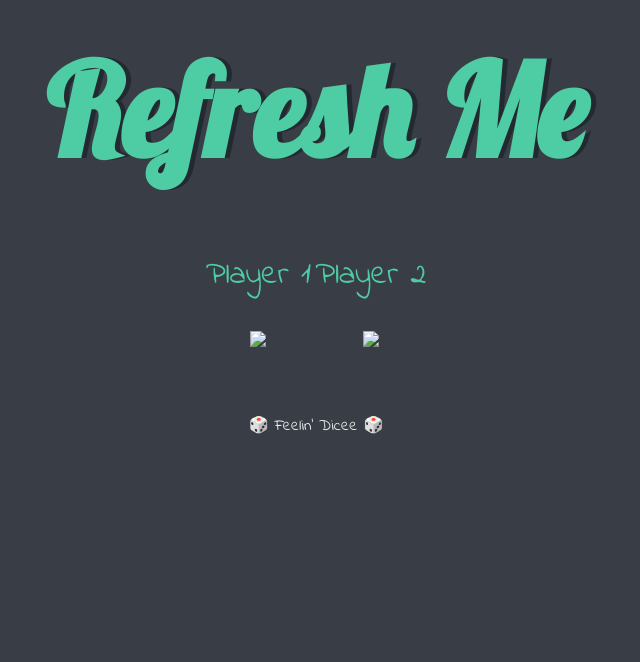
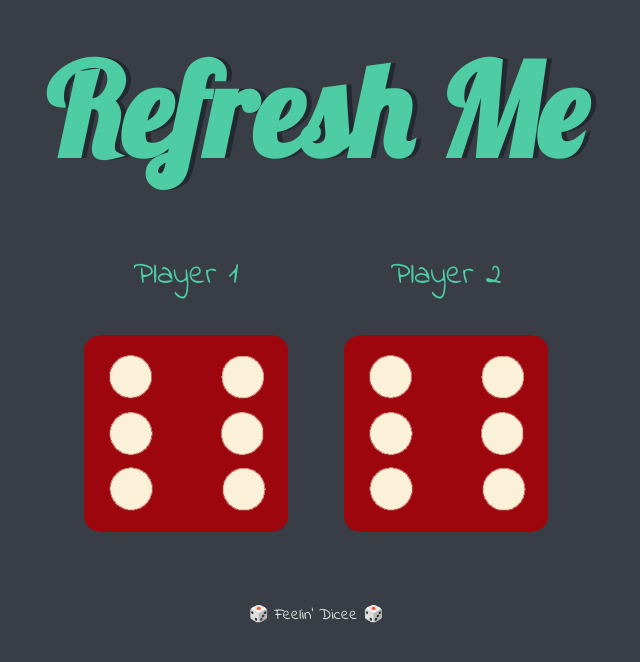
Before and after one commit to LemonThumps/Dicee-Game, a plain HTML site: page dicee.html in a window 1280 px wide. Shown: the whole page, without its empty margins (324-964 px from the left). Drawn offline with Linux system fonts and the light colour scheme.

Commit message:
Update dicee.html

```diff
--- a/dicee.html
+++ b/dicee.html
@@ -14,12 +14,12 @@
 
       <div class="dice">
         <p>Player 1</p>
-        <img class="img1" src="dice6.png">
+        <img class="img1" src="images/dice6.png">
       </div>
 
       <div class="dice">
         <p>Player 2</p>
-        <img class="img2" src="dice6.png">
+        <img class="img2" src="images/dice6.png">
       </div>
 
     </div>
```
